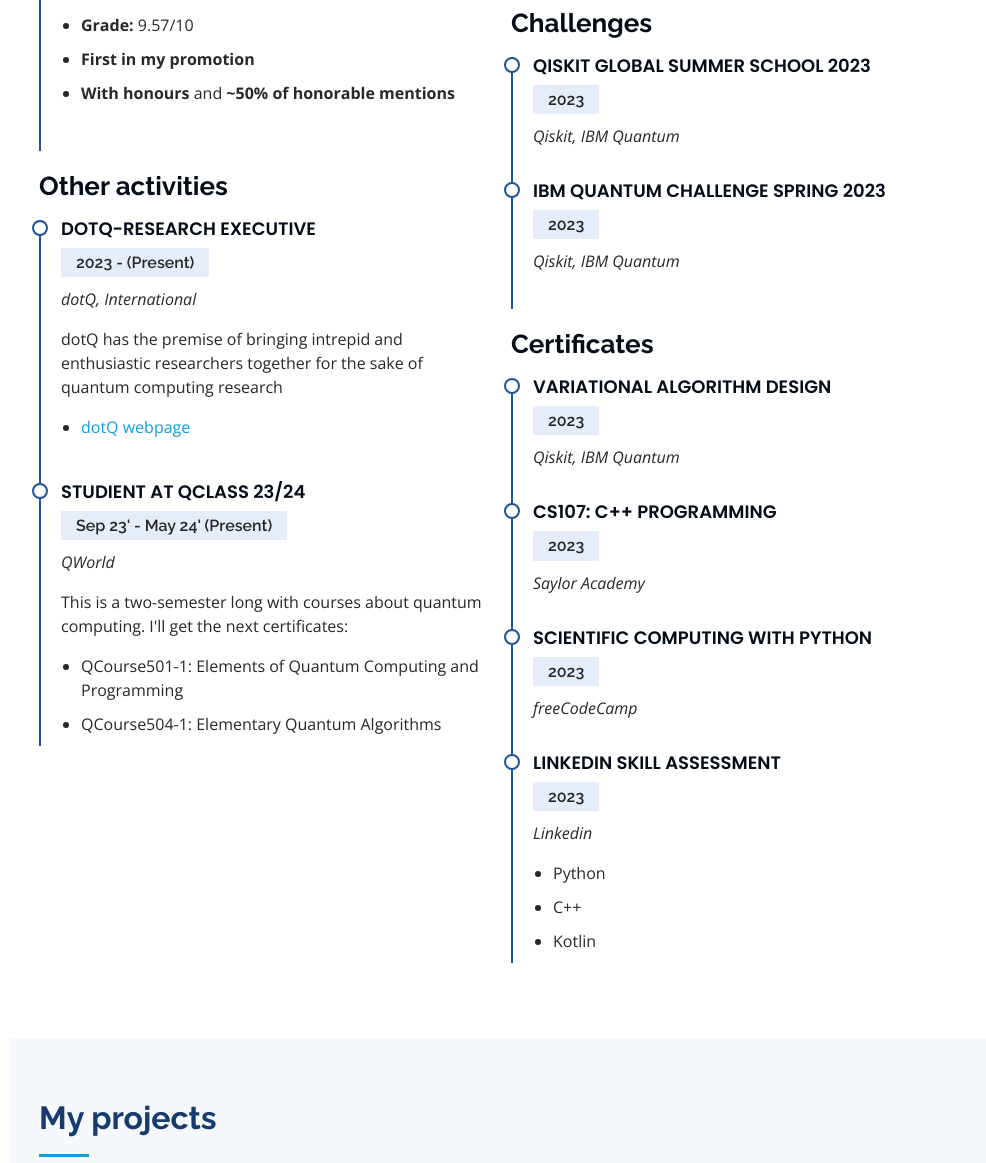
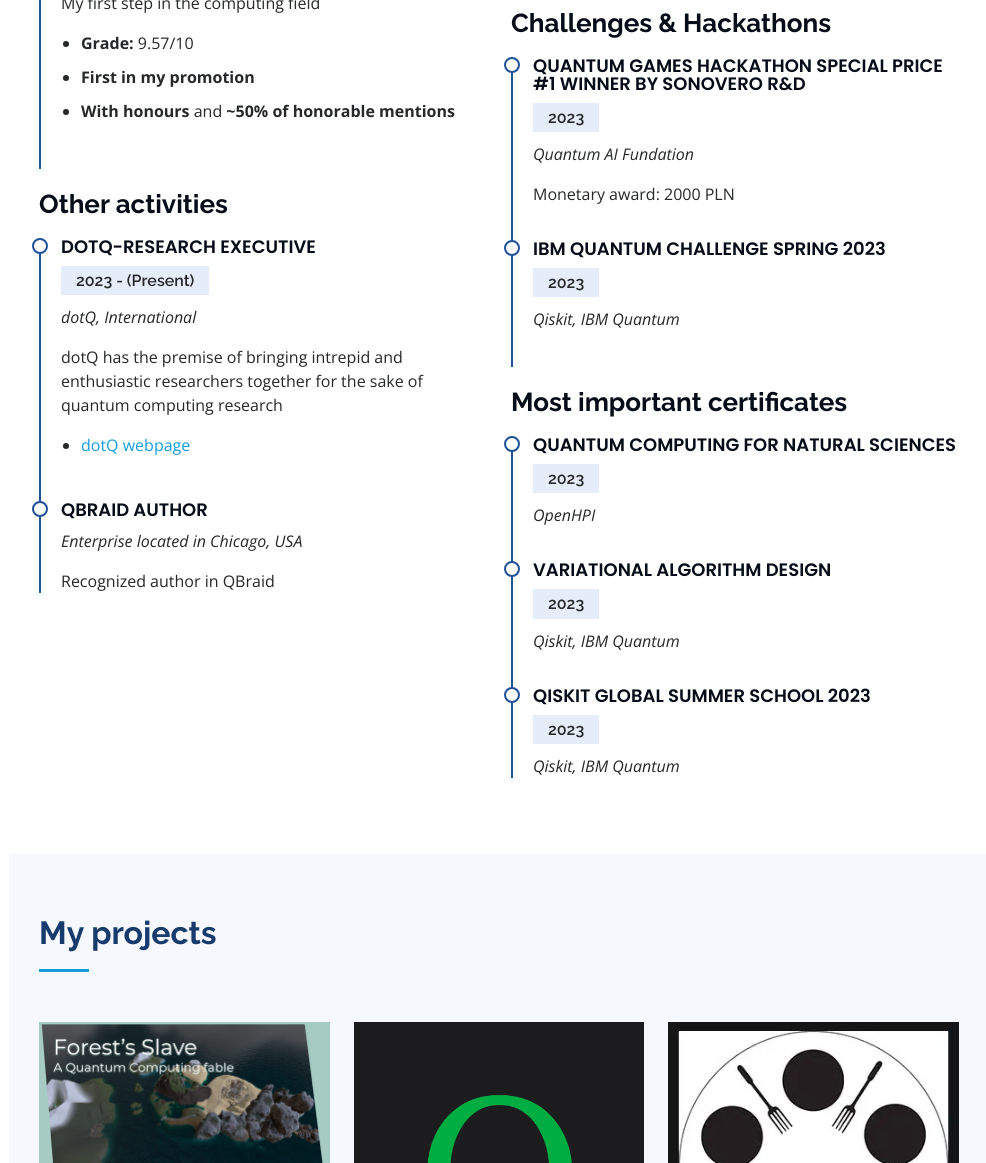
Before and after one commit to EnriqueAnguianoVara/EnriqueAnguiano.github.io, a plain HTML site: page index.html in a window 1280 px wide. Shown: the part 2934-4097 px from the top of the page, without its empty margins (291-1277 px from the left). Drawn offline with nearby package versions, Linux system fonts and the light colour scheme.

Commit message:
a quick update

```diff
--- a/index.html
+++ b/index.html
@@ -290,7 +290,7 @@
 
             <h3 class="resume-title">Education</h3>
             <div class="resume-item">
-              <h4>Bachellor in Computer Science</h4>
+              <h4>Bachellor in Computer Science & Engineering</h4>
               <h5>2023 - 2027 (Present)</h5>
               <p><em>Auntonomous University of Madrid (UAM), Cantoblanco, Madrid</em></p>
               <p>
@@ -323,14 +323,9 @@
               </ul>
             </div>
             <div class="resume-item">
-              <h4>Studient at QClass 23/24</h4>
-              <h5>Sep 23' - May 24' (Present)</h5>
-              <p><em>QWorld</em></p>
-              <p>This is a two-semester long with courses about quantum computing. I'll get the next certificates:</p>
-              <ul>
-                <li>QCourse501-1: Elements of Quantum Computing and Programming</li>
-                <li>QCourse504-1: Elementary Quantum Algorithms</li>
-              </ul>
+              <h4>QBraid Author</h4>
+              <p><em>Enterprise located in Chicago, USA</em></p>
+              <p>Recognized author in QBraid</p>
             </div>
 
           </div>
@@ -346,11 +341,12 @@
                 <li>Learned how to work in a big enterprise/bank, with an Agile methodology</li>
               </ul>
             </div>
-            <h3 class="resume-title">Challenges</h3>
+            <h3 class="resume-title">Challenges & Hackathons</h3>
             <div class="resume-item">
-              <h4>Qiskit Global Summer School 2023</h4>
+              <h4>Quantum Games Hackathon Special Price #1 Winner by Sonovero R&D</h4>
               <h5>2023</h5>
-              <p><em>Qiskit, IBM Quantum</em></p>
+              <p><em>Quantum AI Fundation</em></p>
+              <p>Monetary award: 2000 PLN</p>
             </div>
             <div class="resume-item">
               <h4>IBM Quantum Challenge Spring 2023</h4>
@@ -358,31 +354,21 @@
               <p><em>Qiskit, IBM Quantum</em></p>
             </div>
 
-            <h3 class="resume-title">Certificates</h3>
+            <h3 class="resume-title">Most important certificates</h3>
+            <div class="resume-item">
+              <h4>Quantum Computing for Natural Sciences</h4>
+              <h5>2023</h5>
+              <p><em>OpenHPI</em></p>
+            </div>
             <div class="resume-item">
               <h4>Variational Algorithm Design</h4>
               <h5>2023</h5>
               <p><em>Qiskit, IBM Quantum</em></p>
             </div>
             <div class="resume-item">
-              <h4>CS107: C++ Programming</h4>
+              <h4>Qiskit Global Summer School 2023</h4>
               <h5>2023</h5>
-              <p><em>Saylor Academy</em></p>
-            </div>
-            <div class="resume-item">
-              <h4>Scientific Computing with Python</h4>
-              <h5>2023</h5>
-              <p><em>freeCodeCamp</em></p>
-            </div>
-            <div class="resume-item">
-              <h4>Linkedin Skill Assessment</h4>
-              <h5>2023</h5>
-              <p><em>Linkedin</em></p>
-              <ul>
-                <li>Python</li>
-                <li>C++</li>
-                <li>Kotlin</li>
-              </ul>
+              <p><em>Qiskit, IBM Quantum</em></p>
             </div>
 
 
```
